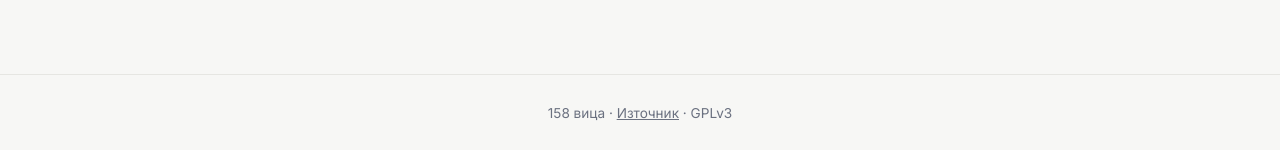
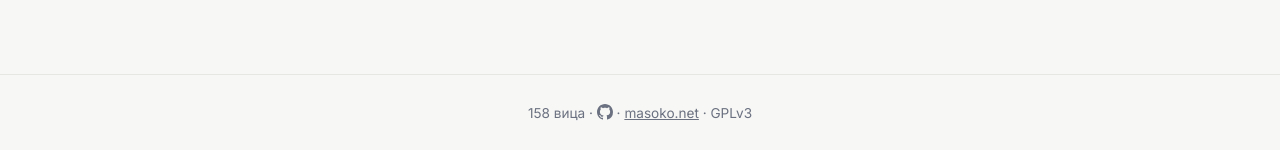
Before and after one commit to hjelev/fun.masoko.net, a Jekyll site: the page built from index.html, in a window 1280 px wide and 1400 px high, scrolled down 75 px. Shown: the part 1247-1397 px from the top of the window. Built offline with Jekyll 4.4.1, drawn with Linux system fonts in a browser that asks for light colours; the list of posts is cut into pages by our own code.

Commit message:
update footer

```diff
--- a/_layouts/default.html
+++ b/_layouts/default.html
@@ -29,7 +29,7 @@
 
   <footer class="site-footer">
     <div class="wrap">
-      <p>{{ site.jokes | size }} вица · <a href="https://github.com/funmasokonet/funmasokonet.github.io">Източник</a> · GPLv3</p>
+      <p>{{ site.jokes | size }} вица · <a href="https://github.com/hjelev/fun.masoko.net" aria-label="GitHub" title="Източник"><svg class="footer-icon" viewBox="0 0 16 16" width="16" height="16" aria-hidden="true" fill="currentColor"><path d="M8 0C3.58 0 0 3.58 0 8c0 3.54 2.29 6.53 5.47 7.59.4.07.55-.17.55-.38 0-.19-.01-.82-.01-1.49-2.01.37-2.53-.49-2.69-.94-.09-.23-.48-.94-.82-1.13-.28-.15-.68-.52-.01-.53.63-.01 1.08.58 1.23.82.72 1.21 1.87.87 2.33.66.07-.52.28-.87.51-1.07-1.78-.2-3.64-.89-3.64-3.95 0-.87.31-1.59.82-2.15-.08-.2-.36-1.02.08-2.12 0 0 .67-.21 2.2.82.64-.18 1.32-.27 2-.27.68 0 1.36.09 2 .27 1.53-1.04 2.2-.82 2.2-.82.44 1.1.16 1.92.08 2.12.51.56.82 1.27.82 2.15 0 3.07-1.87 3.75-3.65 3.95.29.25.54.73.54 1.48 0 1.07-.01 1.93-.01 2.2 0 .21.15.46.55.38A8.01 8.01 0 0016 8c0-4.42-3.58-8-8-8z"/></svg></a> · <a href="https://masoko.net">masoko.net</a> · GPLv3</p>
     </div>
   </footer>
 
--- a/assets/css/style.css
+++ b/assets/css/style.css
@@ -283,6 +283,7 @@ a { color: inherit; }
 .site-footer p { color: var(--muted); font-size: .85rem; text-align: center; margin: 0; }
 .site-footer a { color: var(--muted); }
 .site-footer a:hover { color: var(--accent); }
+.site-footer .footer-icon { vertical-align: -2px; }
 
 @media (prefers-reduced-motion: reduce) {
   * { transition: none !important; animation: none !important; }
```
